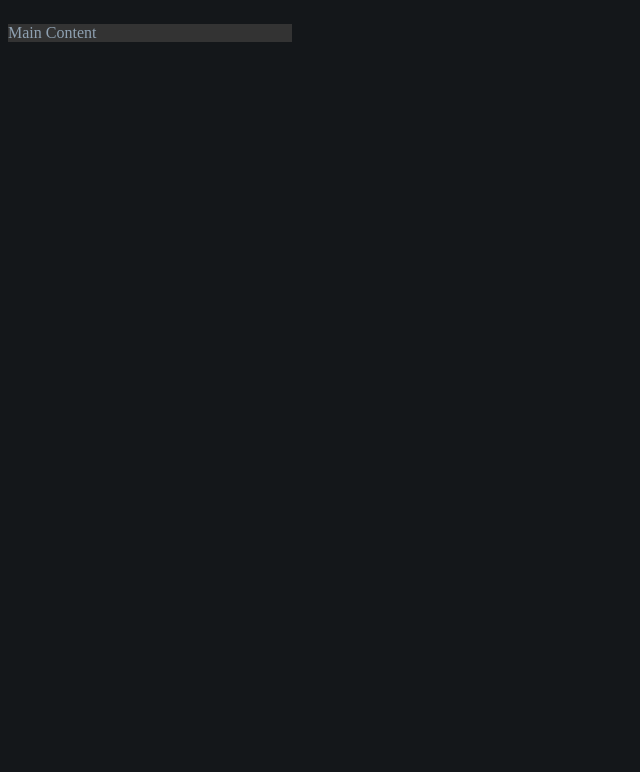
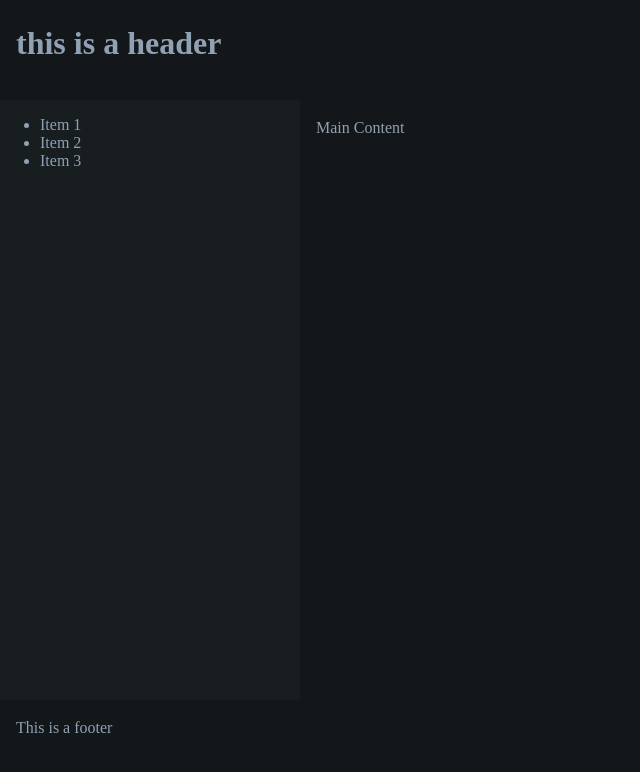
Before and after one commit to coachaki/ou-tools, a browser extension: page src/panel/panel.html in a window 1280 px wide. Shown: the whole page, without its empty margins (0-640 px from the left). Drawn offline with Linux system fonts and the light colour scheme.

Commit message:
starting w/ a bit of ui

```diff
--- a/src/panel/panel.css
+++ b/src/panel/panel.css
@@ -11,13 +11,20 @@
   --theme-content-color3: #667380;
 }
 
-html {
+html,
+body {
   width: 100%;
   height: 100%;
   background-color: var(--theme-body-background);
   color: var(--theme-body-color);
+}
+
+body {
+  margin: 0;
+  padding: 0;
   display: grid;
   grid-template-columns: 300px 1fr;
+  grid-template-rows: 100px auto 100px;
   grid-template-areas:
     'header header'
     'sidenav main'
@@ -34,10 +41,16 @@ body > footer {
 
 body > main {
   grid-area: main;
-  background-color: var(--theme-main-background);
+  background-color: var(--theme-body-background);
 }
 
 body > nav {
   grid-area: sidenav;
   background-color: var(--theme-sidebar-background);
 }
+
+body > header,
+body > footer,
+body > main {
+  padding: 0.2em 1em;
+}
--- a/src/panel/panel.html
+++ b/src/panel/panel.html
@@ -5,13 +5,21 @@
     <meta name="viewport" content="width=device-width, initial-scale=1.0" />
     <meta http-equiv="X-UA-Compatible" content="ie=edge" />
     <title>OU Campus</title>
-    <link href="panel.css" type="text/css" rel="stylesheet">
+    <link href="panel.css" type="text/css" rel="stylesheet" />
   </head>
   <body>
-    <header></header>
-    <nav></nav>
+    <header><h1>this is a header</h1></header>
+    <nav>
+      <ul>
+        <li>Item 1</li>
+        <li>Item 2</li>
+        <li>Item 3</li>
+      </ul>
+    </nav>
     <main><p>Main Content</p></main>
-    <footer></footer>
+    <footer>
+      <p>This is a footer</p>
+    </footer>
     <script src="panel.js"></script>
   </body>
 </html>
```
